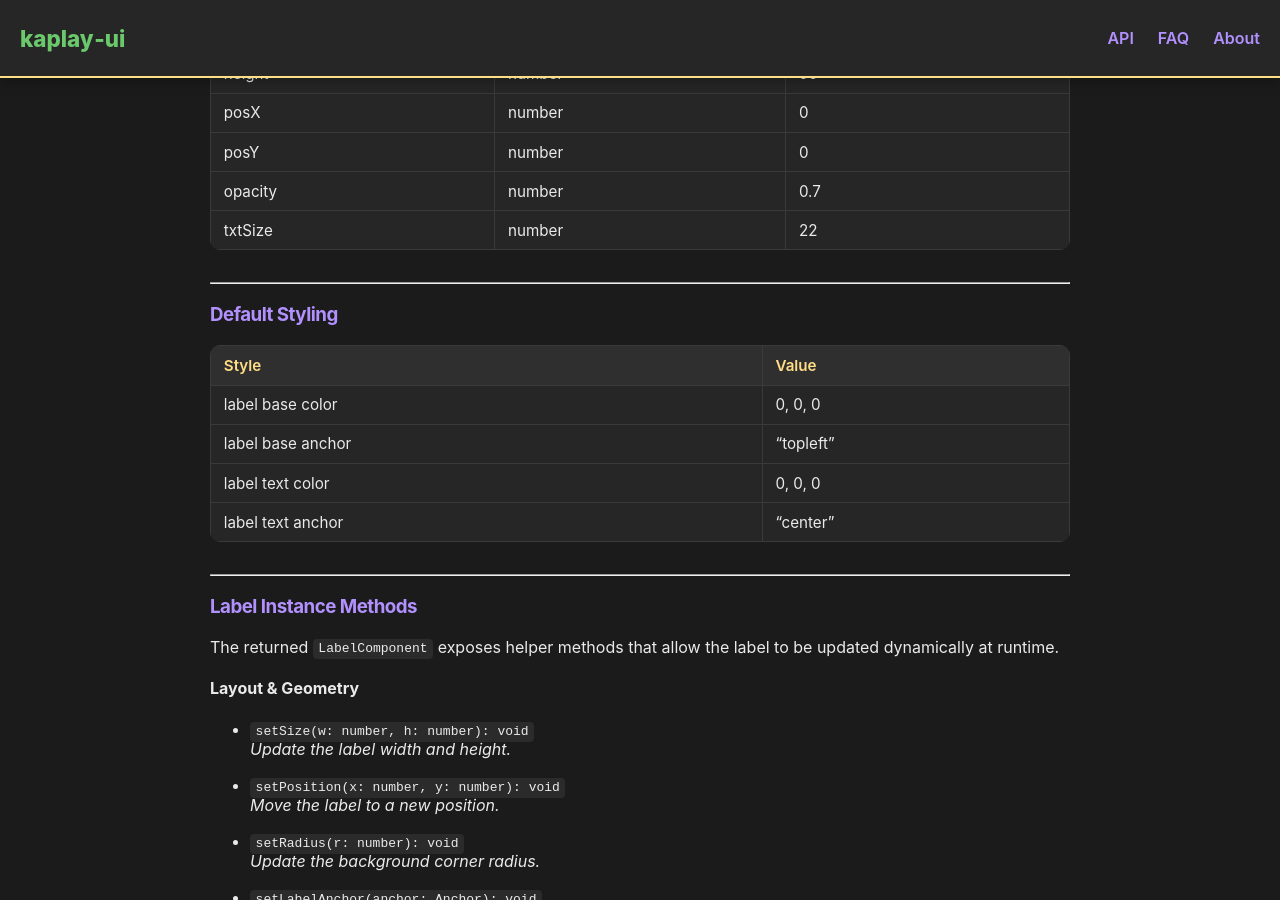
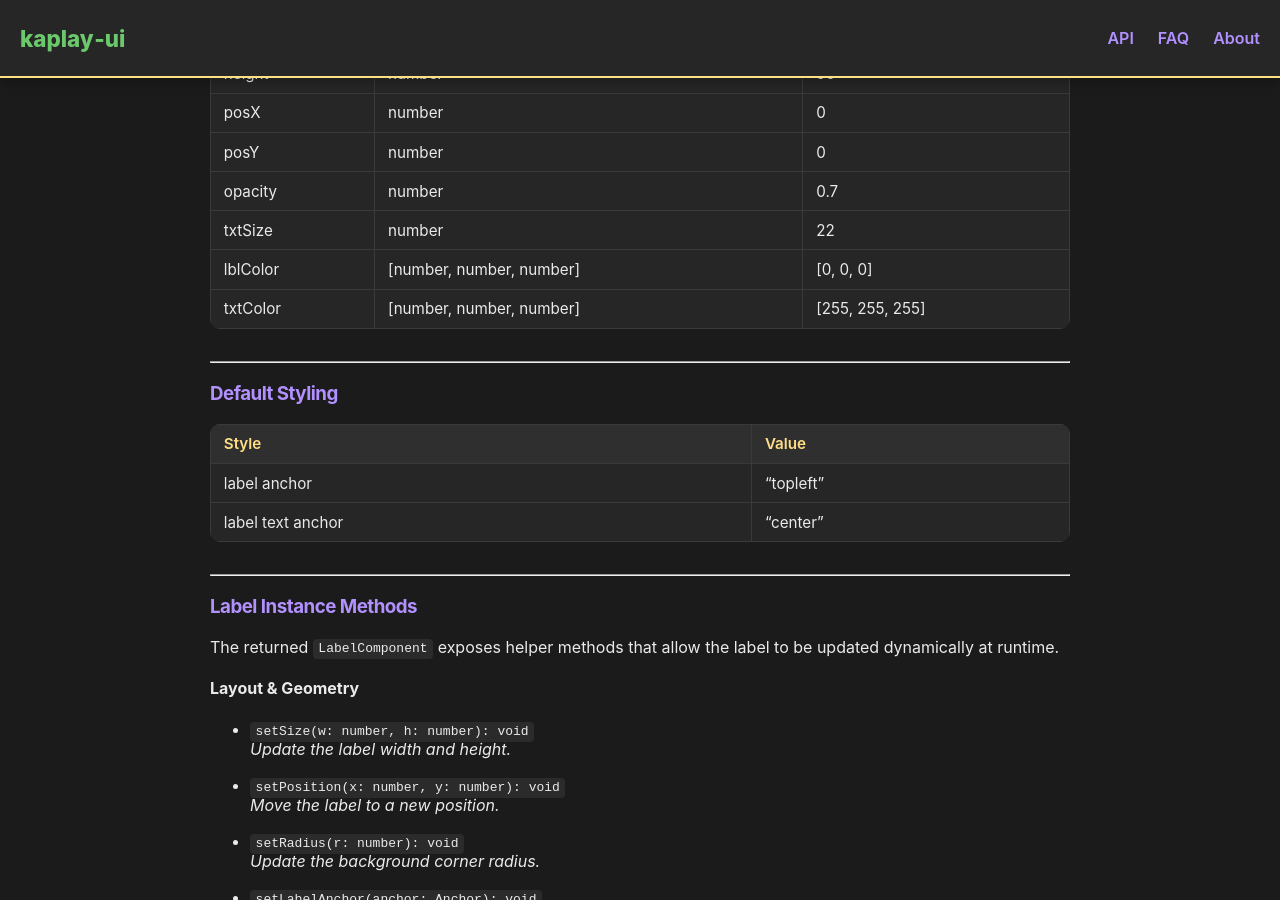
Before and after one commit to jbakchr/kaplay-ui, a Jekyll site: the page built from docs/api/components.md, in a window 1280 px wide and 900 px high, scrolled down 3775 px. Built offline with Jekyll 4.4.1, drawn with Linux system fonts in a browser that asks for light colours; our own code applies the rules of GitHub Pages for plain Markdown files.

Commit message:
docs: Updated components.md

```diff
--- a/docs/api/components.md
+++ b/docs/api/components.md
@@ -148,14 +148,16 @@ k.addLabel(txt: string, opts?: {});
 
 All fields are optional. Defaults are shown below.
 
-| Option  | Type   | Default |
-| ------- | ------ | ------- |
-| widht   | number | 160     |
-| height  | number | 96      |
-| posX    | number | 0       |
-| posY    | number | 0       |
-| opacity | number | 0.7     |
-| txtSize | number | 22      |
+| Option   | Type                     | Default         |
+| -------- | ------------------------ | --------------- |
+| widht    | number                   | 160             |
+| height   | number                   | 96              |
+| posX     | number                   | 0               |
+| posY     | number                   | 0               |
+| opacity  | number                   | 0.7             |
+| txtSize  | number                   | 22              |
+| lblColor | [number, number, number] | [0, 0, 0]       |
+| txtColor | [number, number, number] | [255, 255, 255] |
 
 ---
 
@@ -163,9 +165,7 @@ All fields are optional. Defaults are shown below.
 
 | Style             | Value     |
 | ----------------- | --------- |
-| label base color  | 0, 0, 0   |
-| label base anchor | "topleft" |
-| label text color  | 0, 0, 0   |
+| label anchor      | "topleft" |
 | label text anchor | "center"  |
 
 ---
```
